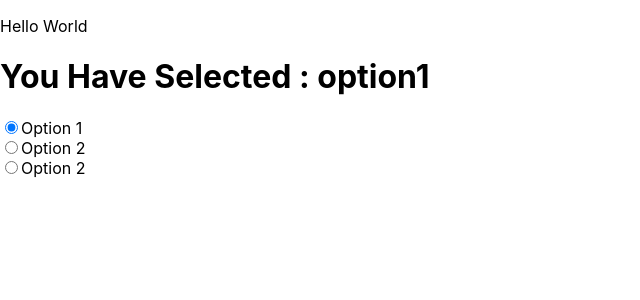
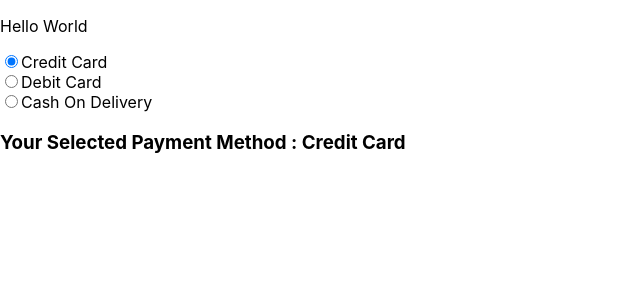
Before and after one commit to gaurav-patil-1/practice-codes, a React (Create React App) app in the folder ReactJS/react-design-pattern/: page / in a window 1280 px wide. Shown: the top 300 px of the page, without its empty margins (0-640 px from the left). Built offline with nearby package versions, Linux system fonts and the light colour scheme.

Commit message:
Radio Button With Compound Pattern and No useContext

```diff
--- a/ReactJS/react-design-pattern/src/App.js
+++ b/ReactJS/react-design-pattern/src/App.js
@@ -12,6 +12,7 @@ import Title1 from "./components/RenderPropsPattren/Example1/Title1";
 import Title2 from "./components/RenderPropsPattren/Example2/Title2";
 import ImageList from "./components/CompoundPattern/Example1/Images";
 import RadioButton from "./components/CompoundPattern/RadioButton/RadioButton";
+import PaymentMethod from "./components/CompoundPattern/RadioButton2/PaymentMethod";
 function App() {
   return (
     <div>
@@ -47,7 +48,8 @@ function App() {
       /> */}
       {/* <CompoundPattern /> */}
       {/* <ImageList /> */}
-      <RadioButton />
+      {/* <RadioButton /> */}
+      <PaymentMethod />
     </div>
   );
 }
--- a/ReactJS/react-design-pattern/src/components/CompoundPattern/RadioButton/RadioButton.js
+++ b/ReactJS/react-design-pattern/src/components/CompoundPattern/RadioButton/RadioButton.js
@@ -3,7 +3,7 @@ import RadioForm from "./RadioForm";
 
 export default function RadioButton() {
   return (
-    <RadioForm default="option1">
+    <RadioForm name="option" default="option1">
       <RadioForm.Heading />
       <ul style={{ listStyleType: "none", padding: 0, margin: 0 }}>
         <RadioForm.OptionType name="option1">Option 1</RadioForm.OptionType>
--- /dev/null
+++ b/ReactJS/react-design-pattern/src/components/CompoundPattern/RadioButton2/Content.js
@@ -0,0 +1,13 @@
+import React from "react";
+
+const Content = (props) => {
+  const paymentMethod =
+    props.payment === "option1"
+      ? "Credit Card"
+      : props.payment === "option2"
+      ? "Debit Card"
+      : "Cash On Delivery";
+  return <h3>Your Selected Payment Method : {paymentMethod}</h3>;
+};
+
+export default Content;
--- /dev/null
+++ b/ReactJS/react-design-pattern/src/components/CompoundPattern/RadioButton2/Method.js
@@ -0,0 +1,20 @@
+import React from "react";
+
+const Method = (props) => {
+  return (
+    <li>
+      <input
+        type="radio"
+        name="option"
+        value={props.name}
+        checked={props.name === props.payment}
+        onChange={() => {
+          props.switch(props.name);
+        }}
+      />
+      {props.children}
+    </li>
+  );
+};
+
+export default Method;
--- /dev/null
+++ b/ReactJS/react-design-pattern/src/components/CompoundPattern/RadioButton2/PaymentForm.js
@@ -0,0 +1,7 @@
+import React from "react";
+
+const PaymentForm = (props) => {
+  return <div>{props.children}</div>;
+};
+
+export default PaymentForm;
--- /dev/null
+++ b/ReactJS/react-design-pattern/src/components/CompoundPattern/RadioButton2/PaymentMethod.js
@@ -0,0 +1,29 @@
+import React, { useState } from "react";
+import PaymentForm from "./PaymentForm";
+import Method from "./Method";
+import Content from "./Content";
+
+const PaymentMethod = () => {
+  const [payment, setPayment] = useState("option1");
+  const onPaymentChange = (method) => {
+    setPayment(method);
+  };
+  return (
+    <PaymentForm>
+      <ul style={{ listStyleType: "none", padding: 0, margin: 0 }}>
+        <Method name="option1" payment={payment} switch={onPaymentChange}>
+          Credit Card
+        </Method>
+        <Method name="option2" payment={payment} switch={onPaymentChange}>
+          Debit Card
+        </Method>
+        <Method name="option3" payment={payment} switch={onPaymentChange}>
+          Cash On Delivery
+        </Method>
+      </ul>
+      <Content payment={payment} />
+    </PaymentForm>
+  );
+};
+
+export default PaymentMethod;
```
